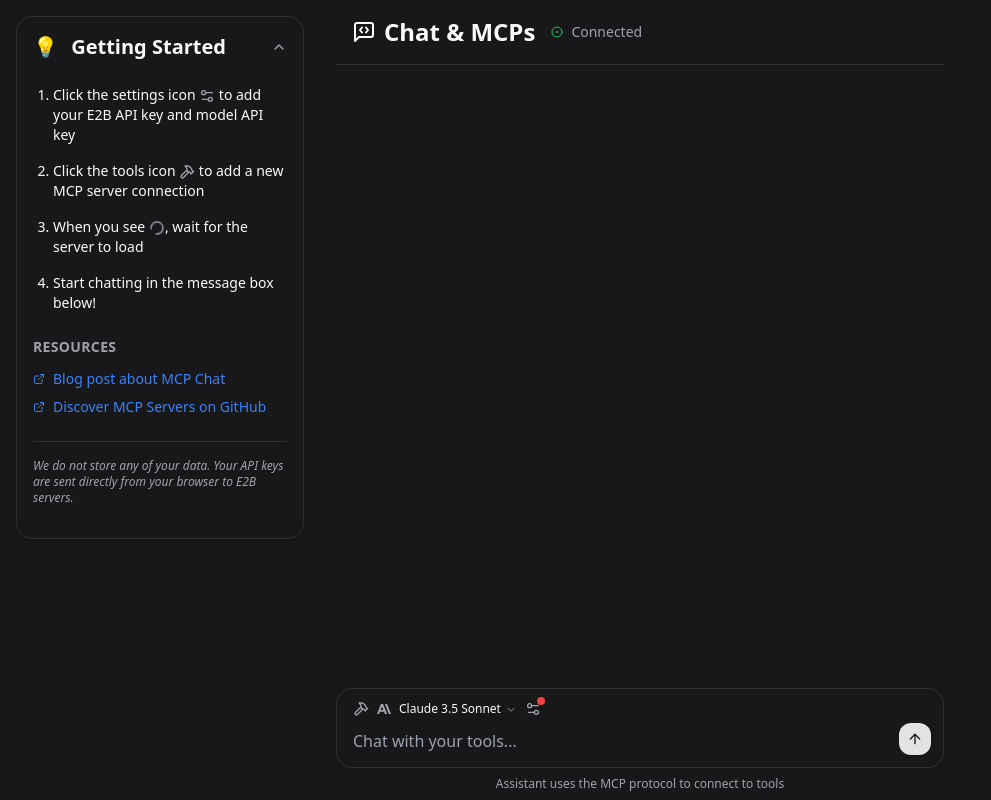
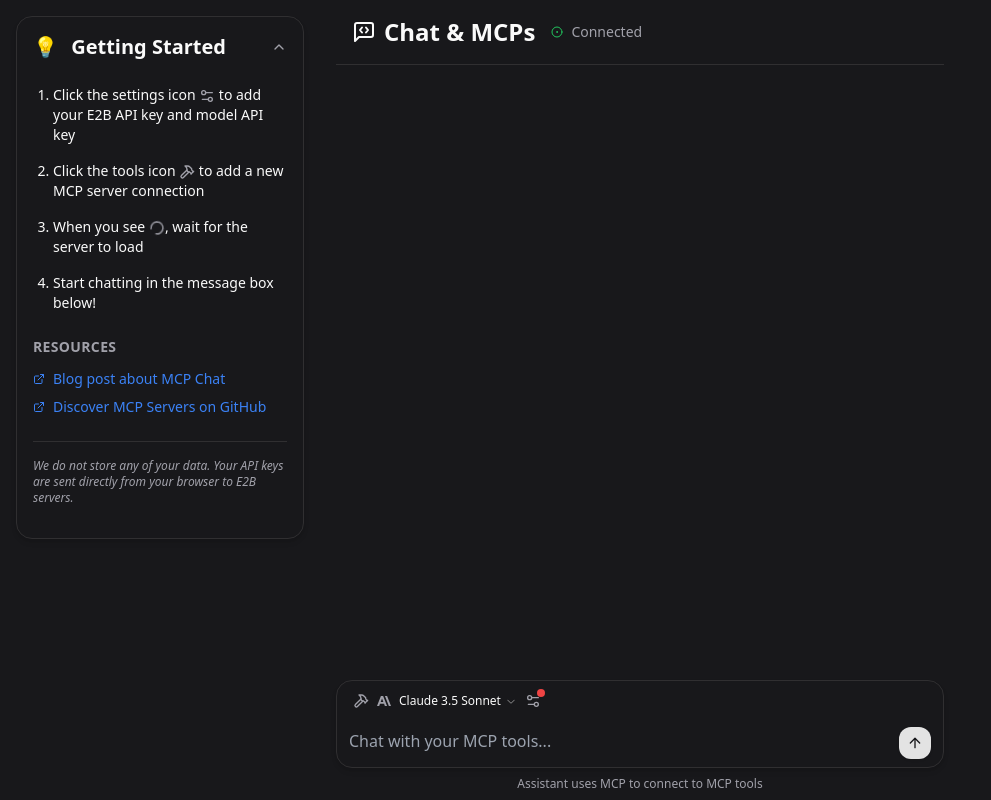
Before and after one commit to netglade/mcp-chat, a React (Vite) app: page / in a window 1280 px wide. Shown: the whole page, without its empty margins (0-991 px from the left). Built offline with nearby package versions, Linux system fonts and the light colour scheme.

Commit message:
error handling

```diff
--- a/src/components/ChatInput.tsx
+++ b/src/components/ChatInput.tsx
@@ -5,7 +5,6 @@
 import { Spinner } from '@/components/ui/Spinner.tsx'
 
 export function ChatInput({
-    retry,
     isErrored,
     isLoading = true,
     input,
@@ -13,7 +12,6 @@
     handleSubmit,
     children,
 }: {
-    retry: () => void
     isErrored: boolean
     isLoading: boolean
     input: string
@@ -38,37 +36,21 @@
             onKeyDown={onEnter}
             className="mb-2 mt-auto flex flex-col bg-background"
         >
-            {isErrored && (
-                <div
-                    className={`flex items-center p-1.5 text-sm font-medium mx-4 mb-10 rounded-xl bg-red-400/10 text-red-400`}
-                >
-                    <span className="flex-1 px-1.5">
-                        An unexpected error has occurred.
-                    </span>
-                    <button
-                        className={`px-2 py-1 rounded-sm bg-red-400/20`}
-                        onClick={retry}
-                    >
-                        Try again
-                    </button>
-                </div>
-            )}
             <div className="relative">
                 <div className="shadow-md rounded-2xl relative z-10 bg-background border">
                     <div className="flex items-center px-3 py-2 gap-1">{children}</div>
-                    <div className="relative px-4 pb-2">
+                    <div className="relative px-3 py-2">
                         <TextareaAutosize
                             autoFocus={true}
                             minRows={1}
                             maxRows={5}
                             className="text-normal resize-none ring-0 bg-inherit w-full m-0 outline-none pr-12"
                             required={true}
-                            placeholder="Chat with your tools..."
-                            disabled={isErrored}
+                            placeholder="Chat with your MCP tools..."
                             value={input}
                             onChange={handleInputChange}
                         />
-                        <div className="absolute right-3 bottom-3">
+                        <div className="absolute right-3 bottom-2">
                             <TooltipProvider>
                                 <Tooltip delayDuration={0}>
                                     <TooltipTrigger asChild>
@@ -93,7 +75,7 @@
                 </div>
             </div>
             <p className="text-xs text-muted-foreground mt-2 text-center">
-                Assistant uses the MCP protocol to connect to tools
+                Assistant uses MCP to connect to MCP tools
             </p>
         </form>
     )
--- a/src/lib/models.ts
+++ b/src/lib/models.ts
@@ -8,7 +8,7 @@
 
     const providerConfigs = {
         anthropic: () => createAnthropic({ apiKey, baseURL })(modelNameString),
-        openai: () => createOpenAI({ apiKey, baseURL })(modelNameString),
+        openai: () => createOpenAI({ apiKey, baseURL })(modelNameString, {structuredOutputs: false}), //INFO: Workaround for https://github.com/vercel/ai/issues/4662
     }
 
     const createClient =
```
